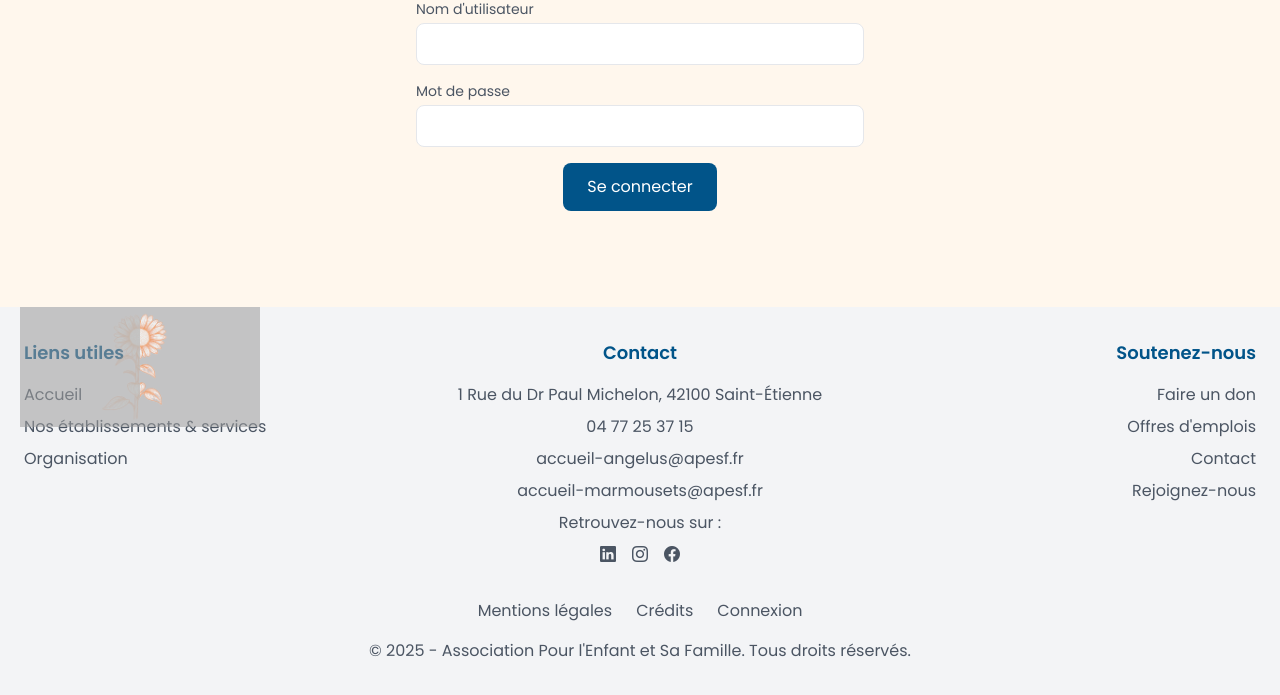
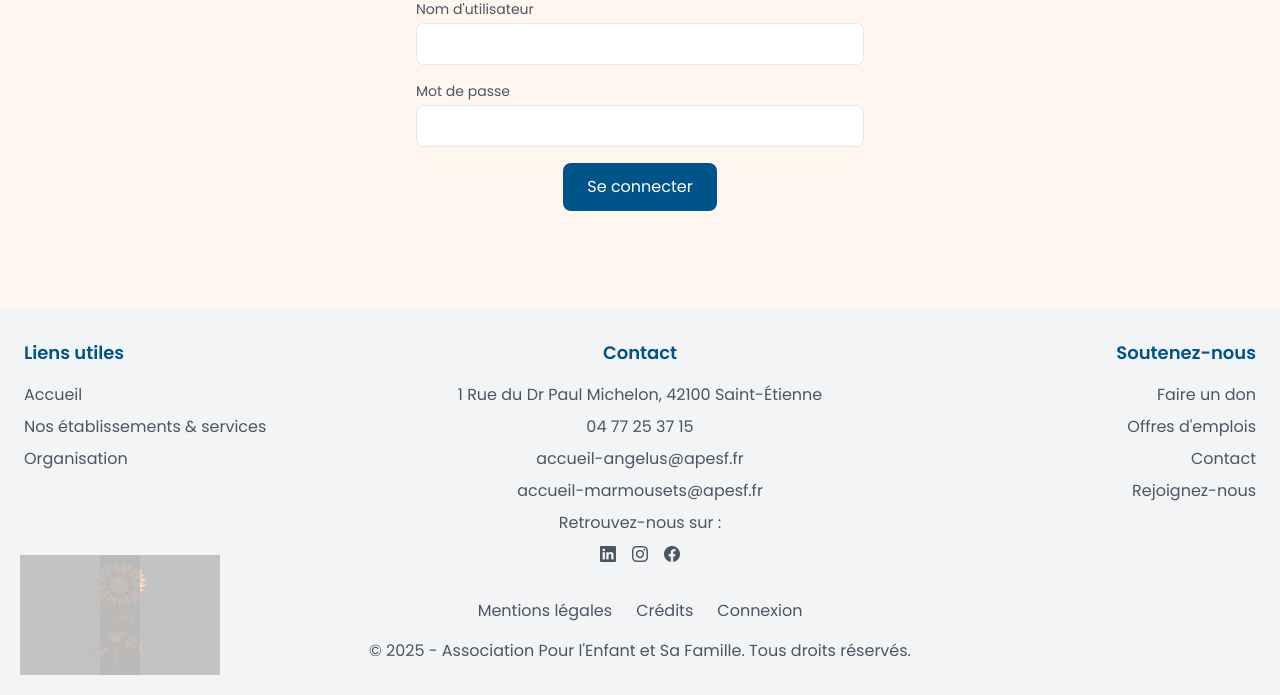
Before and after one commit to Potaaaaaaaaaaaato/apesf_site, a Django app: page /connexion/ in a window 1280 px wide. Shown: the part 353-1048 px from the top of the page. Run offline with Django 4.2, Linux system fonts and the light colour scheme; some libraries are stand-ins or nearby versions; grey boxes are pictures that could not be loaded.

Commit message:
fix: Adjust flower block positioning and size for improved overlap and visibility

```diff
--- a/apesf/templates/base.html
+++ b/apesf/templates/base.html
@@ -93,12 +93,12 @@
         /* STYLES POUR LES BLOCS DE FLEURS DYNAMIQUES */
         /* ======================== */
         .flower-block {
-            position: fixed;
+            position: absolute;
             z-index: 5;
             pointer-events: none;
             opacity: 0.7;
             transition: all 2s ease-in-out;
-            width: 240px;  /* Réduit pour chevauchement renforcé */
+            width: 200px;  /* Réduit encore plus pour permettre plus de chevauchement */
             height: 120px;
             display: flex;
             align-items: center;
@@ -106,12 +106,12 @@
         }
 
         .flower-block.top-left {
-            top: 100px;
+            top: 20px;
             left: 20px;
         }
 
         .flower-block.top-right {
-            top: 100px;
+            top: 20px;
             right: 20px;
         }
 
@@ -133,7 +133,7 @@
             transition: opacity 0.3s ease;
         }
 
-        /* Positionnement horizontal avec chevauchement renforcé des 3 fleurs */
+        /* Positionnement horizontal avec chevauchement MAXIMAL des 3 fleurs */
         .flower-item:nth-child(1) {
             top: 0;
             left: 0;      /* Première fleur à gauche */
@@ -142,13 +142,13 @@
 
         .flower-item:nth-child(2) {
             top: 0;
-            left: 60px;   /* Chevauchement de 60px (au lieu de 40px) */
+            left: 40px;   /* Chevauchement renforcé de 40px (au lieu de 60px) */
             z-index: 2;
         }
 
         .flower-item:nth-child(3) {
             top: 0;
-            left: 120px;  /* Chevauchement de 60px (au lieu de 40px) */
+            left: 80px;   /* Chevauchement renforcé de 40px (au lieu de 120px) */
             z-index: 1;
         }
 
```
Also changed, not shown: 1 other file.
